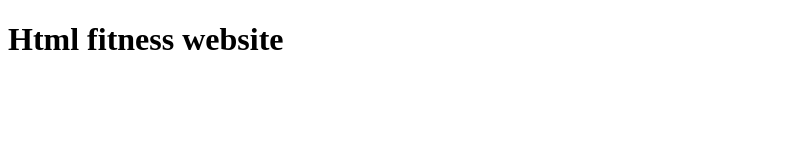
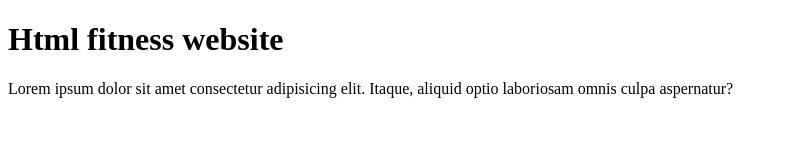
Before and after one commit to NaddiyaSheraz/fitness-website, a plain HTML site: page index.html in a window 1280 px wide. Shown: the whole page, without its empty margins (0-788 px from the left). Drawn offline with Linux system fonts and the light colour scheme.

Commit message:
stlesheet add

```diff
--- a/index.html
+++ b/index.html
@@ -9,7 +9,7 @@
 
 <body>
     <h1>Html fitness website</h1>
-
+    <p>Lorem ipsum dolor sit amet consectetur adipisicing elit. Itaque, aliquid optio laboriosam omnis culpa aspernatur?</p>
 
 </body>
 
```
Also changed, not shown: style.css (added).
